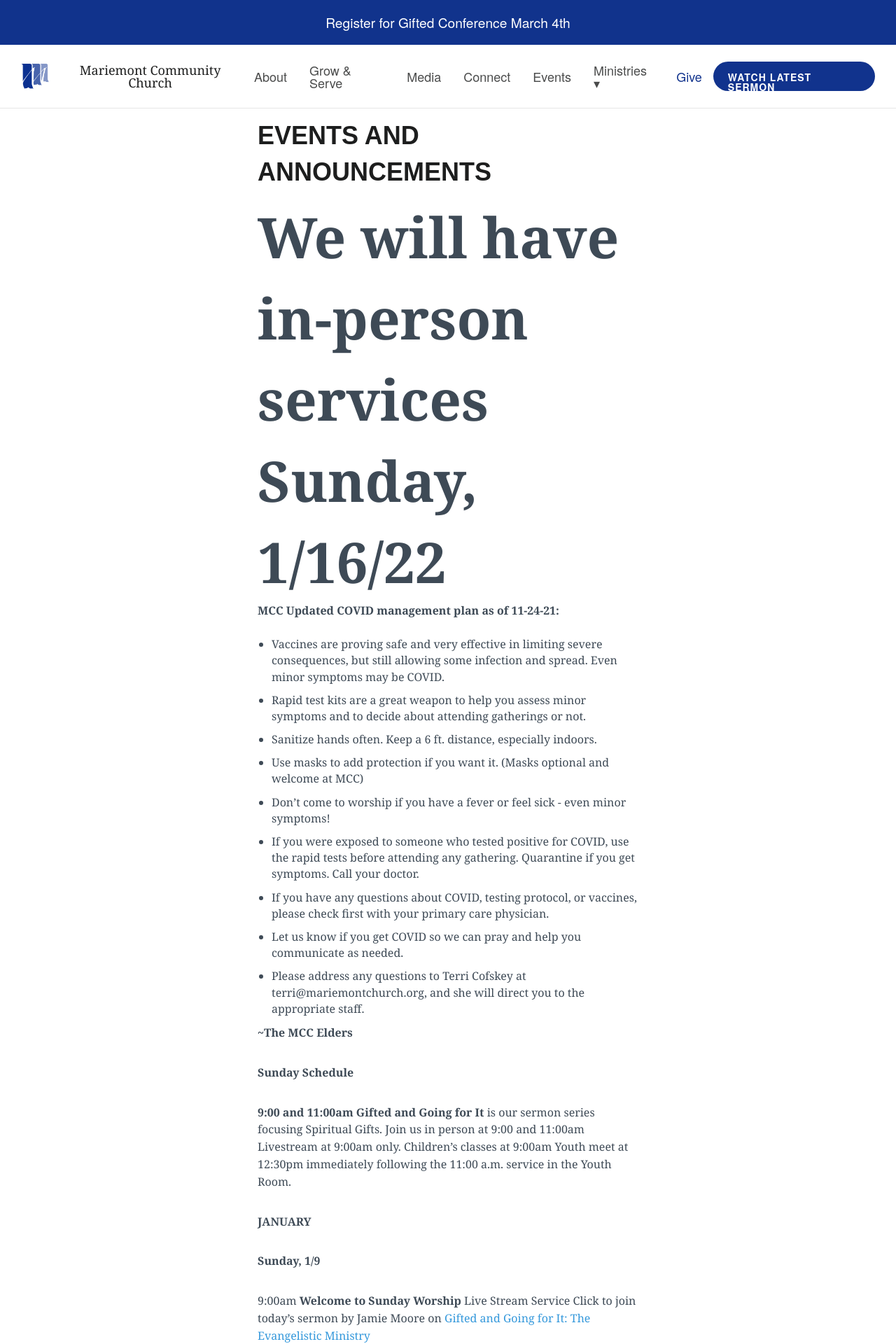
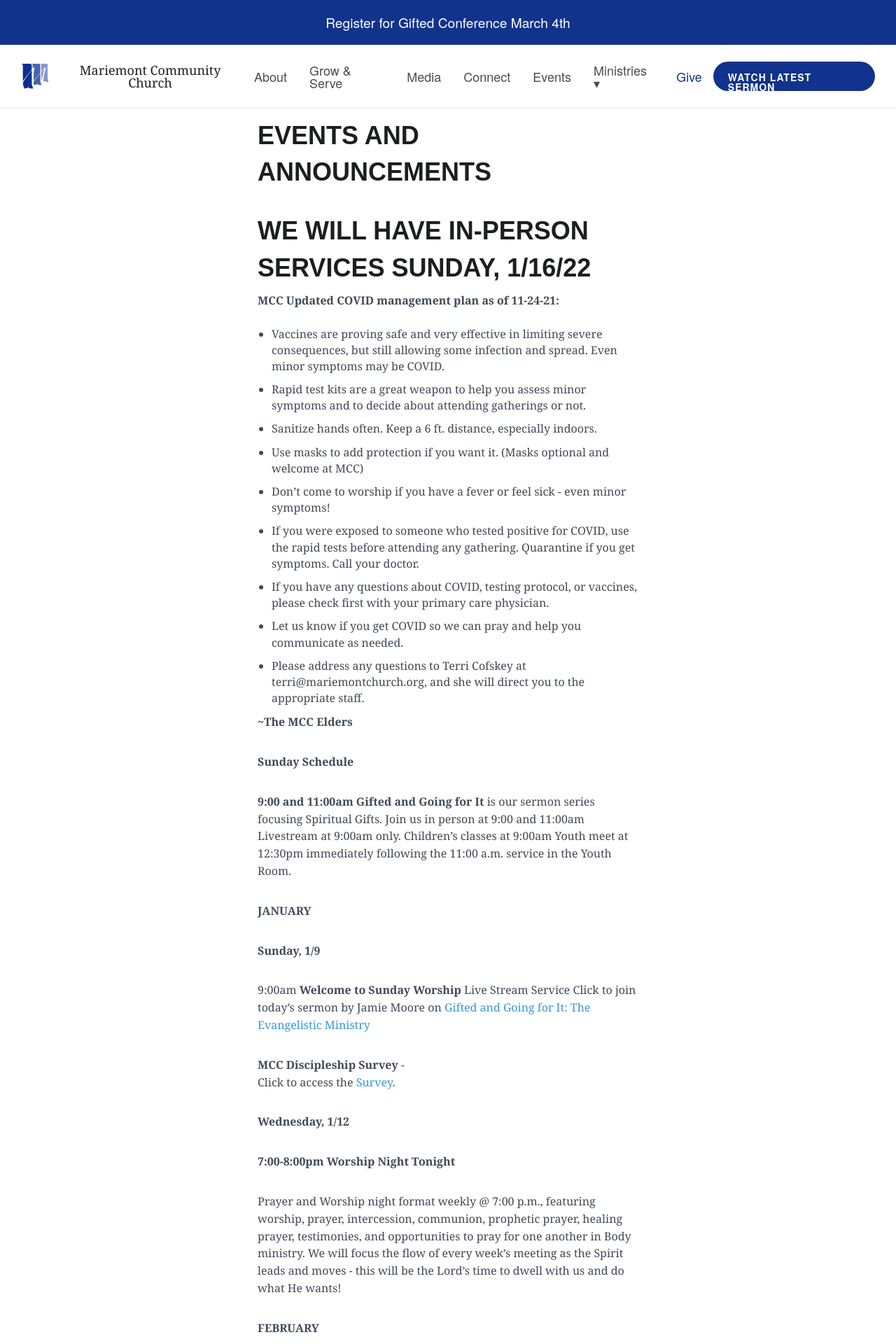
Before and after one commit to lukemoderwell/mariemont, a Jekyll site: the page built from updates.markdown, in a window 1280 px wide. Shown: the top 1920 px of the page at 70% size. Built offline with Jekyll 4.4.1, drawn with Linux system fonts in a browser that asks for light colours; nearby versions of some CDN libraries.

Commit message:
Updated Updates

```diff
--- a/updates.markdown
+++ b/updates.markdown
@@ -11,7 +11,7 @@
 
 ## Events and Announcements
 
-# **We will have in-person services Sunday, 1/16/22**
+## **We will have in-person services Sunday, 1/16/22**
 
 **MCC Updated COVID management plan as of 11-24-21:**
 
```
